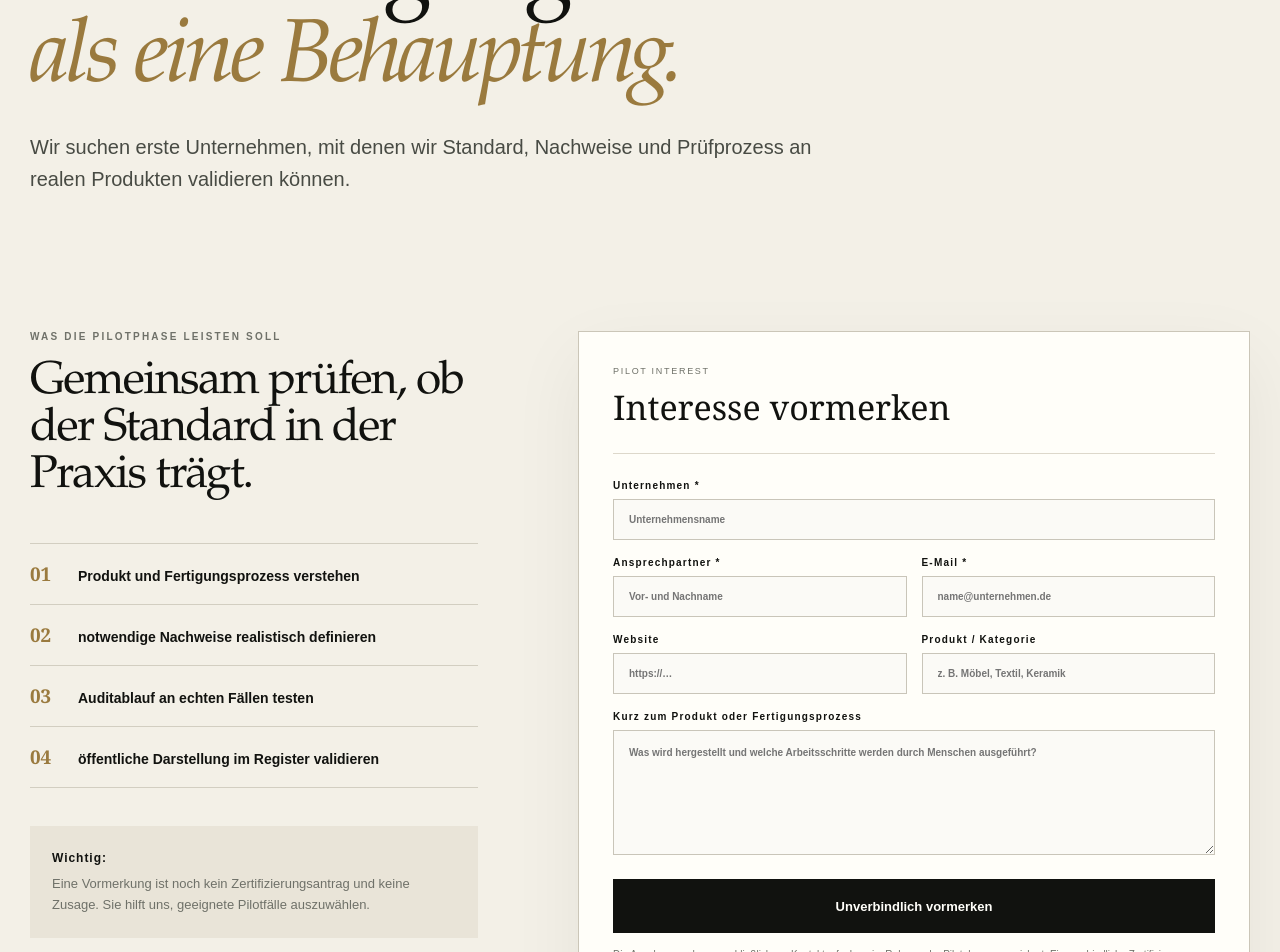
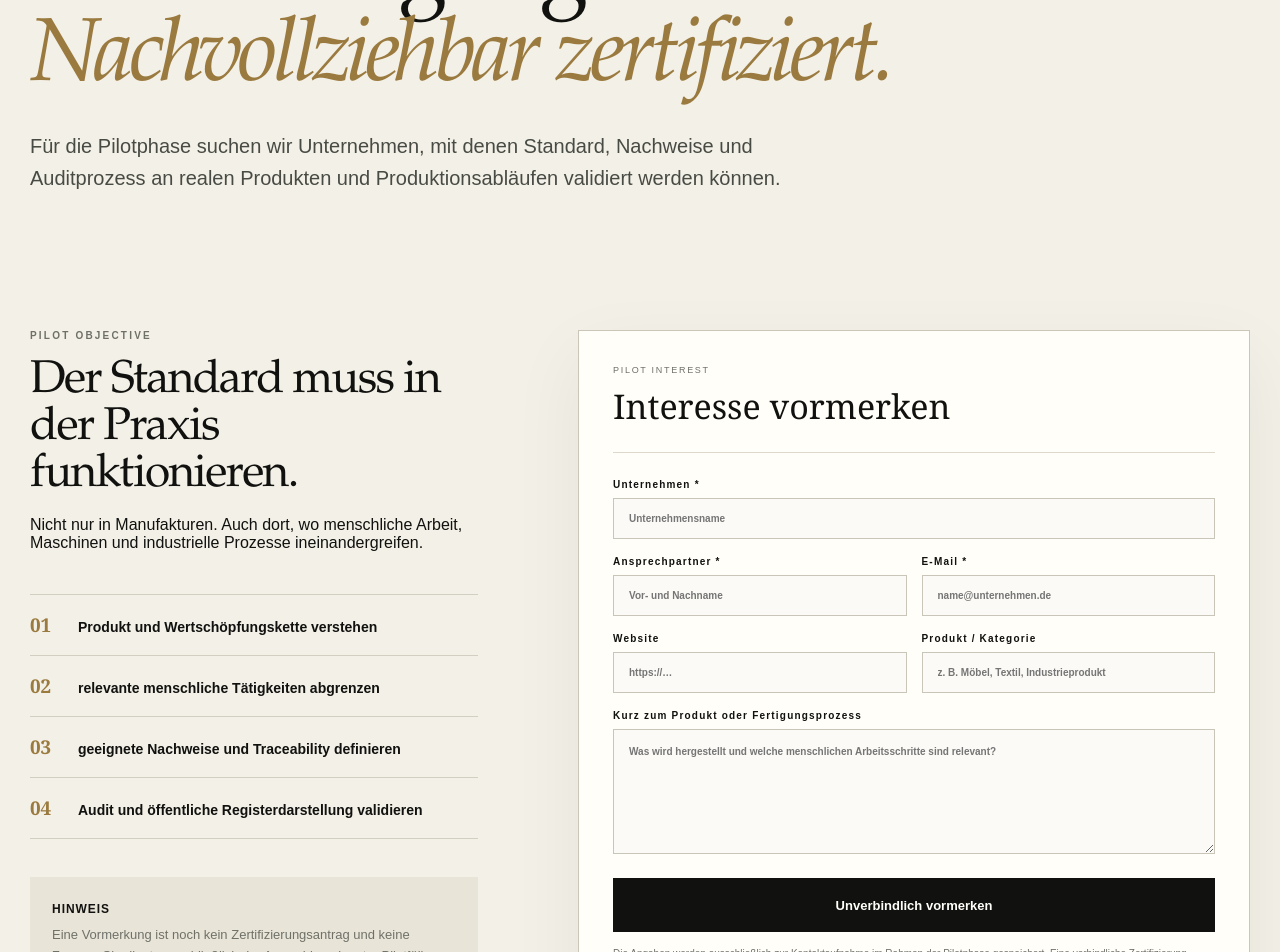
Before and after one commit to dennis-glaser-coder/human-certification-web, a Next.js app: page /fuer-hersteller in a window 1280 px wide. Shown: the part 360-1312 px from the top of the page. Built offline with nearby package versions, Linux system fonts and the light colour scheme.

Commit message:
Reframe manufacturer pilot page in CI

```diff
--- a/src/app/fuer-hersteller/page.js
+++ b/src/app/fuer-hersteller/page.js
@@ -62,24 +62,27 @@ export default function ManufacturerPage() {
       <SiteHeader />
 
       <section className="pageHero shell manufacturerHero">
-        <div className="eyebrow">PILOTPHASE · FÜR HERSTELLER</div>
-        <h1>Gute Fertigung verdient <em>mehr als eine Behauptung.</em></h1>
-        <p className="lead">Wir suchen erste Unternehmen, mit denen wir Standard, Nachweise und Prüfprozess an realen Produkten validieren können.</p>
+        <div className="eyebrow">PILOT PROGRAM · MANUFACTURERS</div>
+        <h1>Reale Fertigung. <em>Nachvollziehbar zertifiziert.</em></h1>
+        <p className="lead">Für die Pilotphase suchen wir Unternehmen, mit denen Standard, Nachweise und Auditprozess an realen Produkten und Produktionsabläufen validiert werden können.</p>
       </section>
 
       <section className="shell pilotGrid">
         <div className="pilotInfo">
-          <div className="sectionNo">WAS DIE PILOTPHASE LEISTEN SOLL</div>
-          <h2>Gemeinsam prüfen, ob der Standard in der Praxis trägt.</h2>
+          <div className="sectionNo">PILOT OBJECTIVE</div>
+          <h2>Der Standard muss in der Praxis funktionieren.</h2>
+          <p className="pilotLead">Nicht nur in Manufakturen. Auch dort, wo menschliche Arbeit, Maschinen und industrielle Prozesse ineinandergreifen.</p>
+
           <div className="pilotPoints">
-            <p><span>01</span>Produkt und Fertigungsprozess verstehen</p>
-            <p><span>02</span>notwendige Nachweise realistisch definieren</p>
-            <p><span>03</span>Auditablauf an echten Fällen testen</p>
-            <p><span>04</span>öffentliche Darstellung im Register validieren</p>
+            <p><span>01</span>Produkt und Wertschöpfungskette verstehen</p>
+            <p><span>02</span>relevante menschliche Tätigkeiten abgrenzen</p>
+            <p><span>03</span>geeignete Nachweise und Traceability definieren</p>
+            <p><span>04</span>Audit und öffentliche Registerdarstellung validieren</p>
           </div>
+
           <div className="pilotNote">
-            <strong>Wichtig:</strong>
-            <p>Eine Vormerkung ist noch kein Zertifizierungsantrag und keine Zusage. Sie hilft uns, geeignete Pilotfälle auszuwählen.</p>
+            <strong>HINWEIS</strong>
+            <p>Eine Vormerkung ist noch kein Zertifizierungsantrag und keine Zusage. Sie dient ausschließlich der Auswahl geeigneter Pilotfälle.</p>
           </div>
         </div>
 
@@ -112,13 +115,13 @@ export default function ManufacturerPage() {
             </label>
             <label>
               Produkt / Kategorie
-              <input name="product_category" value={form.product_category} onChange={change} placeholder="z. B. Möbel, Textil, Keramik" />
+              <input name="product_category" value={form.product_category} onChange={change} placeholder="z. B. Möbel, Textil, Industrieprodukt" />
             </label>
           </div>
 
           <label>
             Kurz zum Produkt oder Fertigungsprozess
-            <textarea name="message" value={form.message} onChange={change} rows="5" placeholder="Was wird hergestellt und welche Arbeitsschritte werden durch Menschen ausgeführt?" />
+            <textarea name="message" value={form.message} onChange={change} rows="5" placeholder="Was wird hergestellt und welche menschlichen Arbeitsschritte sind relevant?" />
           </label>
 
           <label className="honeypot" aria-hidden="true">
```
